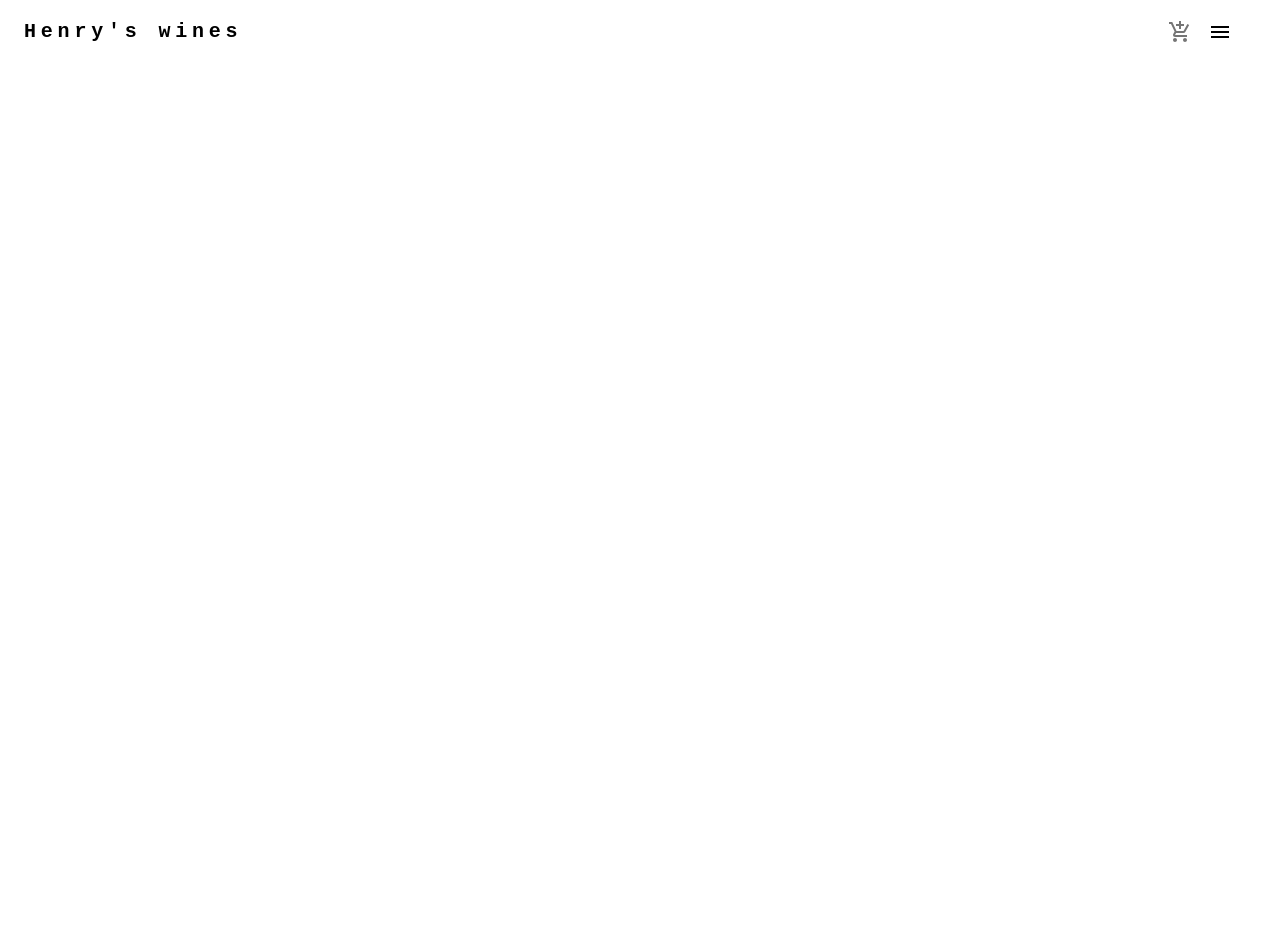
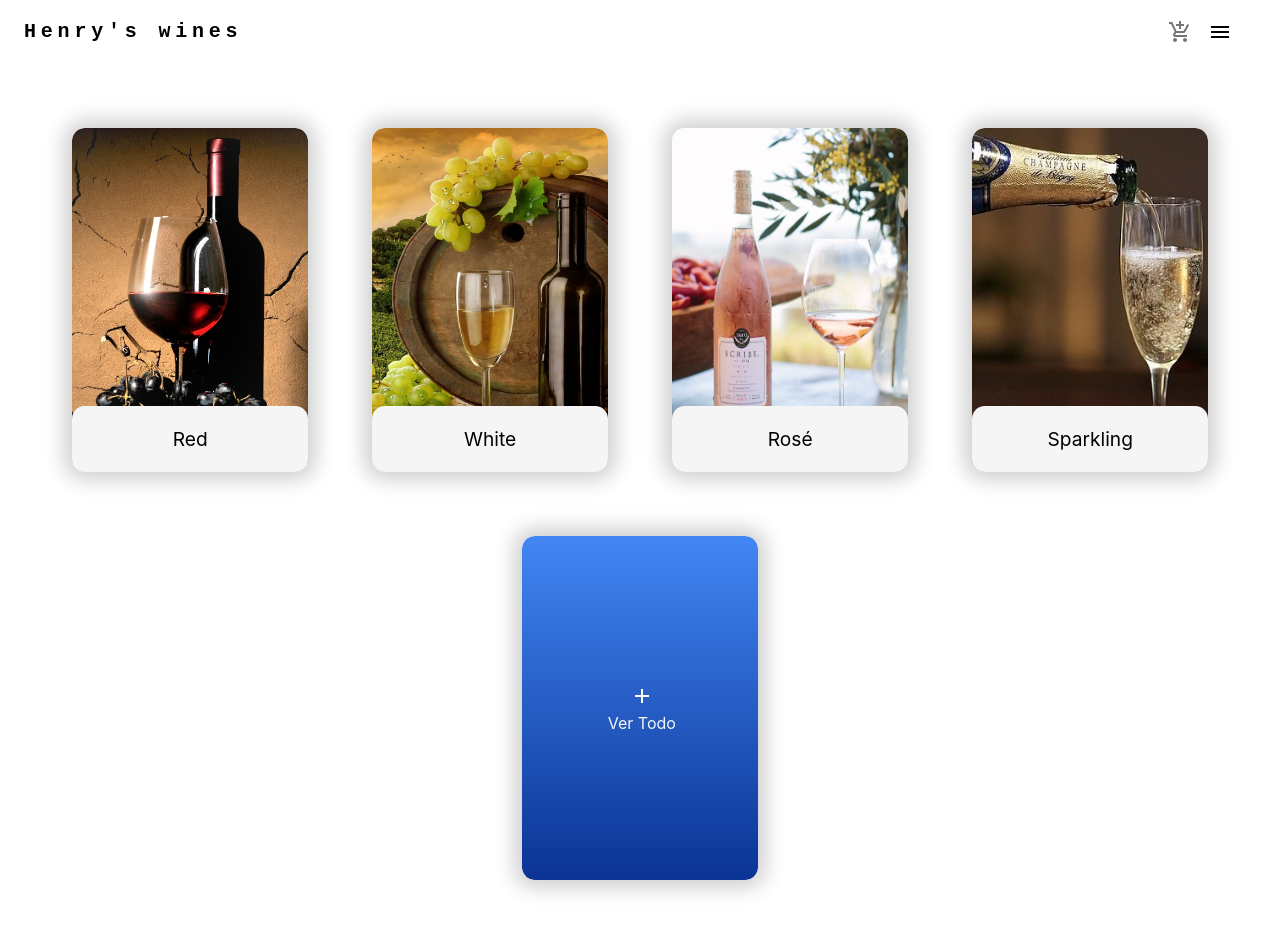
Before and after one commit to vinoteca-ecommerce/wineEcommerce, a React (Create React App) app in the folder client/: page / in a window 1280 px wide. Shown: the top 932 px of the page. Before the commit the page ends 800 px from the top, so only its background shows below. Built offline with nearby package versions, Linux system fonts and the light colour scheme.

Commit message:
PreCategory2. enlarge cards,add category sparkling and combine nav with preCategory

```diff
--- a/client/src/App.js
+++ b/client/src/App.js
@@ -1,16 +1,15 @@
 import './App.css';
-import {
-  Routes,
-  Route,
-} from "react-router-dom";
+import { Routes, Route } from "react-router-dom";
 import { NavBar } from './components/NavBar/NavBar';
+import { PreCategory } from './components/PreCategory/PreCategory';
 
 function App() {
   return (
     <div className="App">
       {/*PONER SUS RUTAS/COMPONENTES PARA HACER PRUEBAS jejeje*/}
+      <NavBar/>
       <Routes>
-        <Route path='/' element={<NavBar/>}/>
+        <Route path='/' element={<PreCategory/>}/>
       </Routes>
     </div>
   );
--- a/client/src/components/PreCategory/PreCategory.jsx
+++ b/client/src/components/PreCategory/PreCategory.jsx
@@ -30,6 +30,14 @@ export const PreCategory = () => {
             </div>
 
             <div className={style.card}>
+                <div className={style.cardImageEspumoso}></div>
+                <div className={style.cardDescription}>
+                    <p className={style.textTitle}>Sparkling </p>
+                    {/*<p className={style.textBody}>Lorem ipsum dolor sit amet, consectetur adipiscing elit, sed do eiusmod tempor.</p>*/}
+                </div>
+            </div>
+
+            <div className={style.card}>
                 <div className={style.cardImage}></div>
                 <div className={style.cardDescriptionAll}>
                     <p className={style.textTitleAll}><AddIcon/></p>
--- a/client/src/components/PreCategory/PreCategory.module.css
+++ b/client/src/components/PreCategory/PreCategory.module.css
@@ -7,8 +7,8 @@
 }
 
 .card {
-    height: 265px;/*254px;*/
-    width: 190px;
+    height: 344px;/*254px;*/
+    width: 236px;/*190px;*/
     position: relative;
     transition: all 0.4s cubic-bezier(0.645, 0.045, 0.355, 1);
     border-radius: .8em;
@@ -29,7 +29,7 @@
     background: url("../../images/tinto.jpg");
     background-size: 100% 100%;
     background-repeat:no-repeat;
-    background-size: cover;
+    background-size: fill;
 }
 
 .cardImageBlanco {
@@ -53,7 +53,19 @@
     border-radius: .8em;
     position: absolute;
     transition: all 1s cubic-bezier(0.645, 0.045, 0.355, 1);
-    background: url("../../images/rosado2.jpg");
+    background: url("../../images/rosado.jpg");
+    background-size: 100% 100%;
+    background-repeat:no-repeat;
+    background-size: fill;
+}
+
+.cardImageEspumoso {
+    height: 100%;
+    width: 100%;
+    border-radius: .8em;
+    position: absolute;
+    transition: all 1s cubic-bezier(0.645, 0.045, 0.355, 1);
+    background: url("../../images/espumoso.jpg");
     background-size: 100% 100%;
     background-repeat:no-repeat;
     background-size: fill;
@@ -68,7 +80,7 @@
     flex-direction: column;
     background-color: #f5f5f5;
     height: 10%;
-    width: 83.4%;
+    width: 86.6%;
     bottom: 0;
     border-radius: .8em .8em 0 0;
     transition: all 1s cubic-bezier(0.645, 0.045, 0.355, 1);
@@ -114,7 +126,7 @@
     justify-content: center;
     align-items: center;
     height: 100%;
-    width: 84%;
+    width: 88%;
     padding: 0 1rem;
     margin: 0;
 }
@@ -134,6 +146,7 @@
     border-radius: 1em;
     background-color: #ffffff;
     color: rgb(41, 41, 41);
+    opacity: .8;
 }
 
 .textTitleAll{
```
Also changed, not shown: client/src/images/espumoso.jpg (added), client/src/images/rosado.jpg (renamed from client/src/images/rosado2.jpg).
